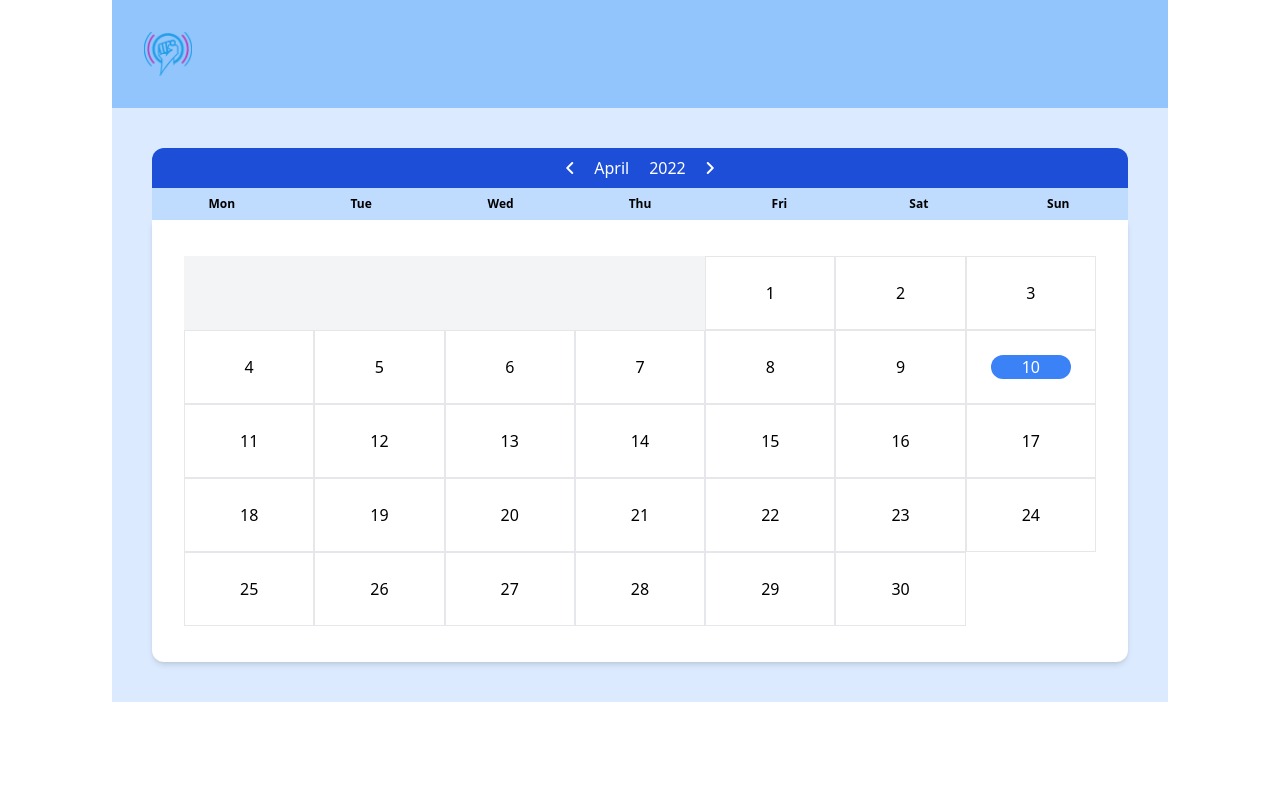
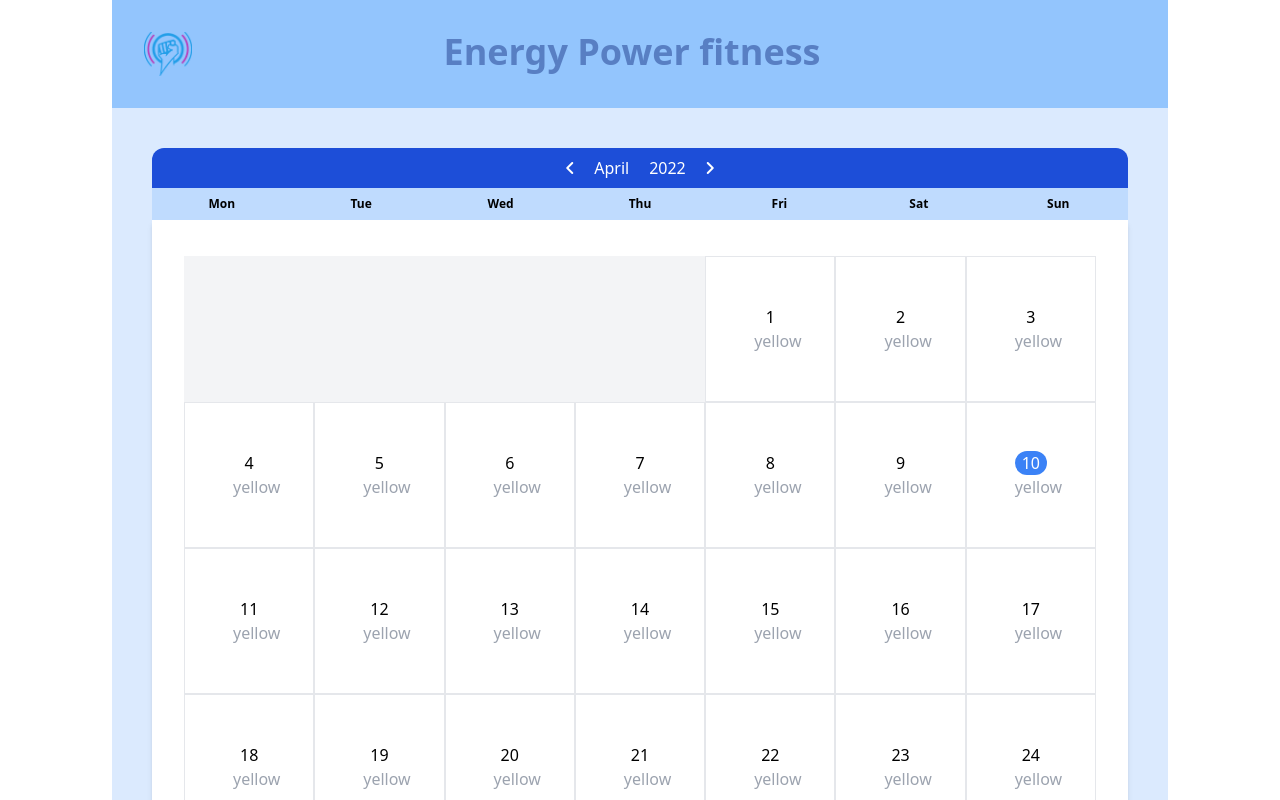
Before and after one commit to JenniferSemanate/ProyectoFinal, a Vue app: page / in a window 1280 px wide. Shown: the top 800 px of the page. Built offline with nearby package versions, Linux system fonts and the light colour scheme; no server answers; the database is empty.

Commit message:
titulo app

```diff
--- a/src/App.vue
+++ b/src/App.vue
@@ -5,6 +5,7 @@
       src="/images/logo.png"
       alt="Logotipo"
     />
+    <h2 class="mt-2 lg:mr-10 font-bold text-blue-900/50 text-4xl">Energy Power fitness </h2>
     <h1 class="mt-2 lg:mr-10 font-semibold text-gray-800">
       {{ $route.params.day }}
     </h1>
--- a/src/main.js
+++ b/src/main.js
@@ -1,7 +1,6 @@
 import { createApp } from "vue";
 import "./tailwind.css";
 import App from "./App.vue";
-import { createPinia } from "pinia";
 import { routes } from "./routes.js";
 import { createRouter, createWebHistory } from "vue-router";
 
@@ -14,6 +13,4 @@ const router = createRouter({
 
 app.use(router);
 
-app.use(createPinia());
-
 app.mount("#app");
--- a/src/views/Calendar.vue
+++ b/src/views/Calendar.vue
@@ -29,9 +29,9 @@
       <!-- Dias vacios -->
       <div v-for="n in diasVacios" :key="n" class="bg-gray-100"></div>
       <!-- calendario days -->
-      <div v-for="day in days" :key="day" class="p-6 border">
+      <div v-for="day in days" :key="day" class="p-12 border">
         <div
-          :class="{ 'bg-blue-500 text-white': isItToday(day) }"
+          :class="{ 'bg-blue-500 text-white': isItToday(day)}"
           class="rounded-full text-center"
         >
           <RouterLink
@@ -41,7 +41,7 @@
             >{{ day.getDate() }}</RouterLink
           >
         </div>
-        <!-- <span class="text-gray-400">{{ notas[day.getDate()] }}</span> -->
+        <span class="text-gray-400">{{ changeColor(notas)}}</span>
       </div>
     </div>
   </div>
@@ -70,7 +70,7 @@ export default {
       ],
       year: 2022,
       month: new Date().getMonth(),
-      notas: {},
+      notas: {notas: "", quemadas: "", peso: "", altura: ""},
     };
   },
   computed: {
@@ -118,6 +118,20 @@ export default {
     async getMonthInfo() {
       this.notas = await getData(`/notas/${this.year}/${this.month + 1}`);
     },
+     changeColor(notas) {
+      try {
+        if (notas === 50) {
+          return "green";
+        } else {
+          if (notas < notas.length) return "red";
+          else {
+            return "yellow";
+          }
+        }
+      } catch (error) {
+        return "yellow";
+      }
+    }
   },
   mounted() {
     this.getMonthInfo();
```
